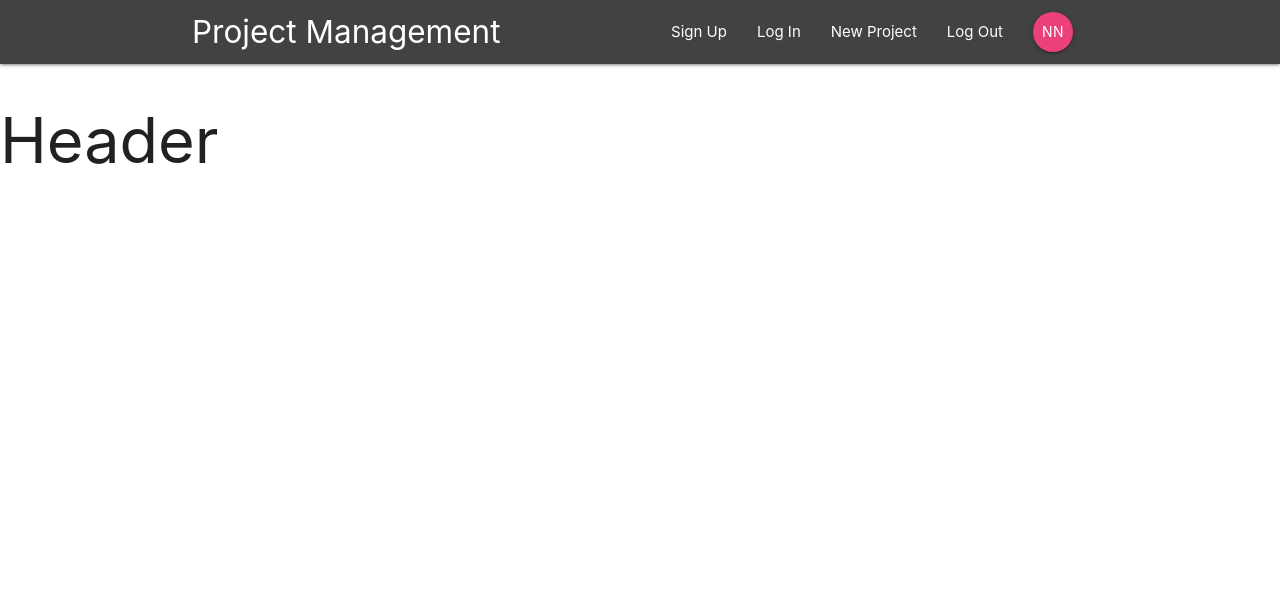
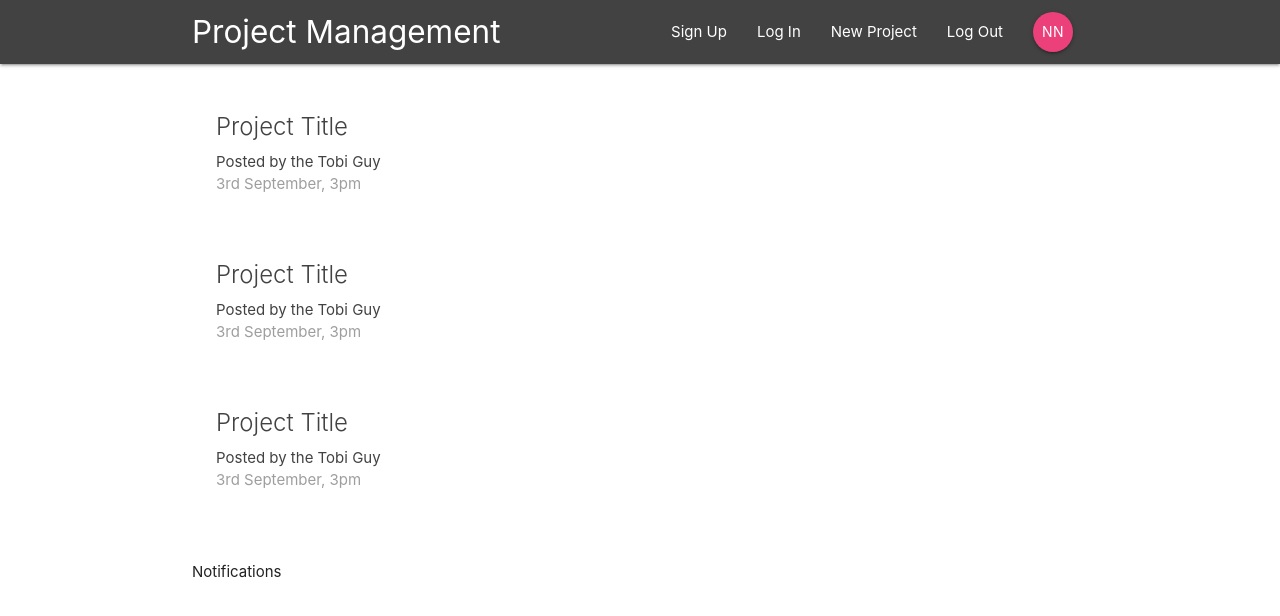
Before and after one commit to TobiOladoja/react-projectmanagement, a React (Create React App) app: page / in a window 1280 px wide. Shown: the top 616 px of the page. Built offline with nearby package versions, Linux system fonts and the light colour scheme.

Commit message:
Added basic features to dashboard with materialize, then imported projectlist and notifications to it then imported dashboard to app js adding switch route

```diff
--- a/src/App.js
+++ b/src/App.js
@@ -1,6 +1,7 @@
 import React, { Component } from 'react';
-import { BrowserRouter } from 'react-router-dom';
+import { BrowserRouter, Switch, Route } from 'react-router-dom';
 import Navbar from './components/layout/Navbar';
+import Dashboard from './components/dashboard/Dashboard';
 
 export default class App extends Component {
   render() {
@@ -8,7 +9,10 @@
       <BrowserRouter>
         <Navbar />
         <div className='App'>
-          <h1>Header</h1>
+          {/* Switch makes sure only one route is loaded up at a time */}
+          <Switch>
+            <Route path='/' component={Dashboard} />
+          </Switch>
         </div>
       </BrowserRouter>
     );
--- a/src/components/dashboard/Dashboard.js
+++ b/src/components/dashboard/Dashboard.js
@@ -0,0 +1,18 @@
+import React, { Component } from 'react';
+import Notifications from './Notifications';
+import ProjectList from '../projects/ProjectList';
+
+export default class Dashboard extends Component {
+  render() {
+    return (
+      <div className='dashboard container'>
+        <div className='row'>
+          <div className='col s12 m6'></div>
+          <ProjectList />
+          <div className='col s12 m5 offset-m1'></div>
+          <Notifications />
+        </div>
+      </div>
+    );
+  }
+}
--- a/src/components/dashboard/Notifications.js
+++ b/src/components/dashboard/Notifications.js
@@ -0,0 +1,11 @@
+import React from 'react';
+
+const Notifications = () => {
+  return (
+    <div>
+      <p>Notifications</p>
+    </div>
+  );
+};
+
+export default Notifications;
--- a/src/components/projects/ProjectList.js
+++ b/src/components/projects/ProjectList.js
@@ -0,0 +1,31 @@
+import React from 'react';
+
+const ProjectList = () => {
+  return (
+    <div className='project-list section'>
+      <div className='card z-depth-0 project-summary'>
+        <div className='card-content grey-text text-darken-3'>
+          <span className='card-title'>Project Title</span>
+          <p>Posted by the Tobi Guy</p>
+          <p className='grey-text'>3rd September, 3pm</p>
+        </div>
+      </div>
+      <div className='card z-depth-0 project-summary'>
+        <div className='card-content grey-text text-darken-3'>
+          <span className='card-title'>Project Title</span>
+          <p>Posted by the Tobi Guy</p>
+          <p className='grey-text'>3rd September, 3pm</p>
+        </div>
+      </div>
+      <div className='card z-depth-0 project-summary'>
+        <div className='card-content grey-text text-darken-3'>
+          <span className='card-title'>Project Title</span>
+          <p>Posted by the Tobi Guy</p>
+          <p className='grey-text'>3rd September, 3pm</p>
+        </div>
+      </div>
+    </div>
+  );
+};
+
+export default ProjectList;
```
